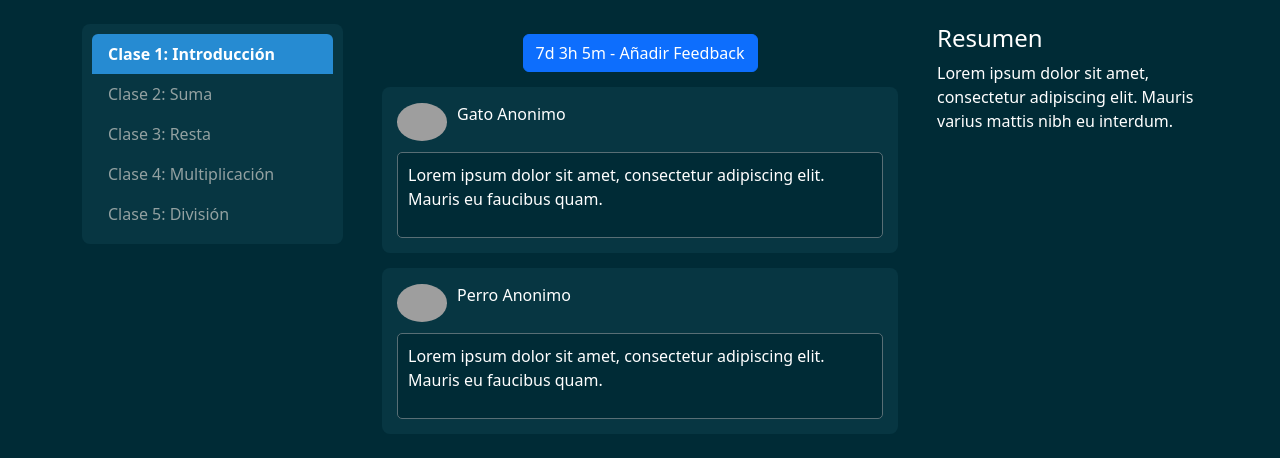
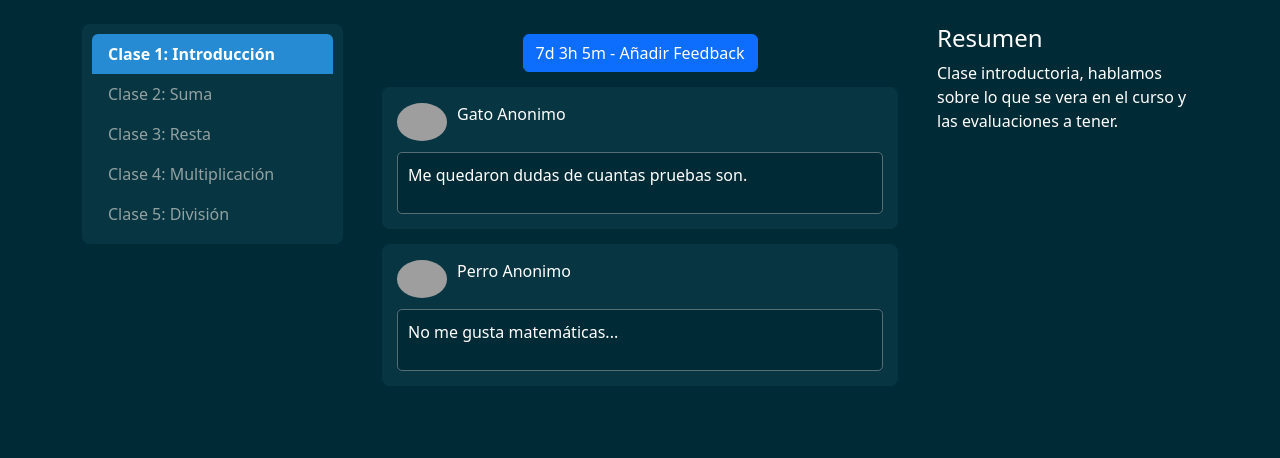
Before and after one commit to benjaminMancilla/IngSoDjango, a Python web app: template front-end/templates/home-page.html in a window 1280 px wide. Shown: the part 68-526 px from the top of the page. Run offline with Jinja, Linux system fonts and the light colour scheme; the template is opened without the code that fills it, so the values that code supplies are empty; grey boxes are pictures that could not be loaded.

Commit message:
Feat: updated the posts and class summary to example ones.

```diff
--- a/front-end/templates/home-page.html
+++ b/front-end/templates/home-page.html
@@ -106,7 +106,7 @@
                 <p>Gato Anonimo</p>
               </div>
               <div class="posts-content">
-                <p>Lorem ipsum dolor sit amet, consectetur adipiscing elit. Mauris eu faucibus quam.</p>
+                <p>Me quedaron dudas de cuantas pruebas son.</p>
               </div>
             </div>
             <div class="posts-container">
@@ -115,7 +115,7 @@
                 <p>Perro Anonimo</p>
               </div>
               <div class="posts-content">
-                <p>Lorem ipsum dolor sit amet, consectetur adipiscing elit. Mauris eu faucibus quam.</p>
+                <p>No me gusta matemáticas...</p>
               </div>
             </div>
           </div>
@@ -125,7 +125,7 @@
         <div class="col-md-3">
           <div class="summary">
             <h4>Resumen</h4>
-            <p>Lorem ipsum dolor sit amet, consectetur adipiscing elit. Mauris varius mattis nibh eu interdum.</p>
+            <p>Clase introductoria, hablamos sobre lo que se vera en el curso y las evaluaciones a tener.</p>
           </div>
         </div>
       </div>
```
